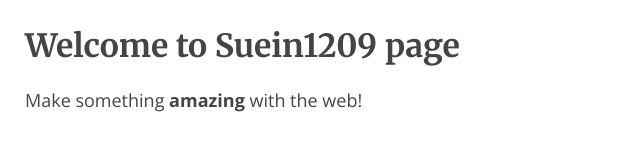
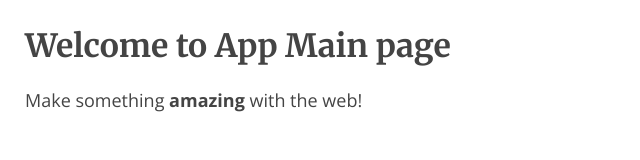
Before and after one commit to Suein1209/.well-known, a plain HTML site: page appmain/index.html in a window 1280 px wide. Shown: the whole page, without its empty margins (0-640 px from the left). Drawn offline with nearby package versions, Linux system fonts and the light colour scheme.

Commit message:
edit index text

```diff
--- a/appmain/index.html
+++ b/appmain/index.html
@@ -7,7 +7,7 @@
     <link rel="stylesheet" href="style.css">
   </head>
   <body>
-    <h1>Welcome to Suein1209 page</h1>
+    <h1>Welcome to App Main page</h1>
     <p>
       Make something <strong>amazing</strong> with the web!
     </p>
```
